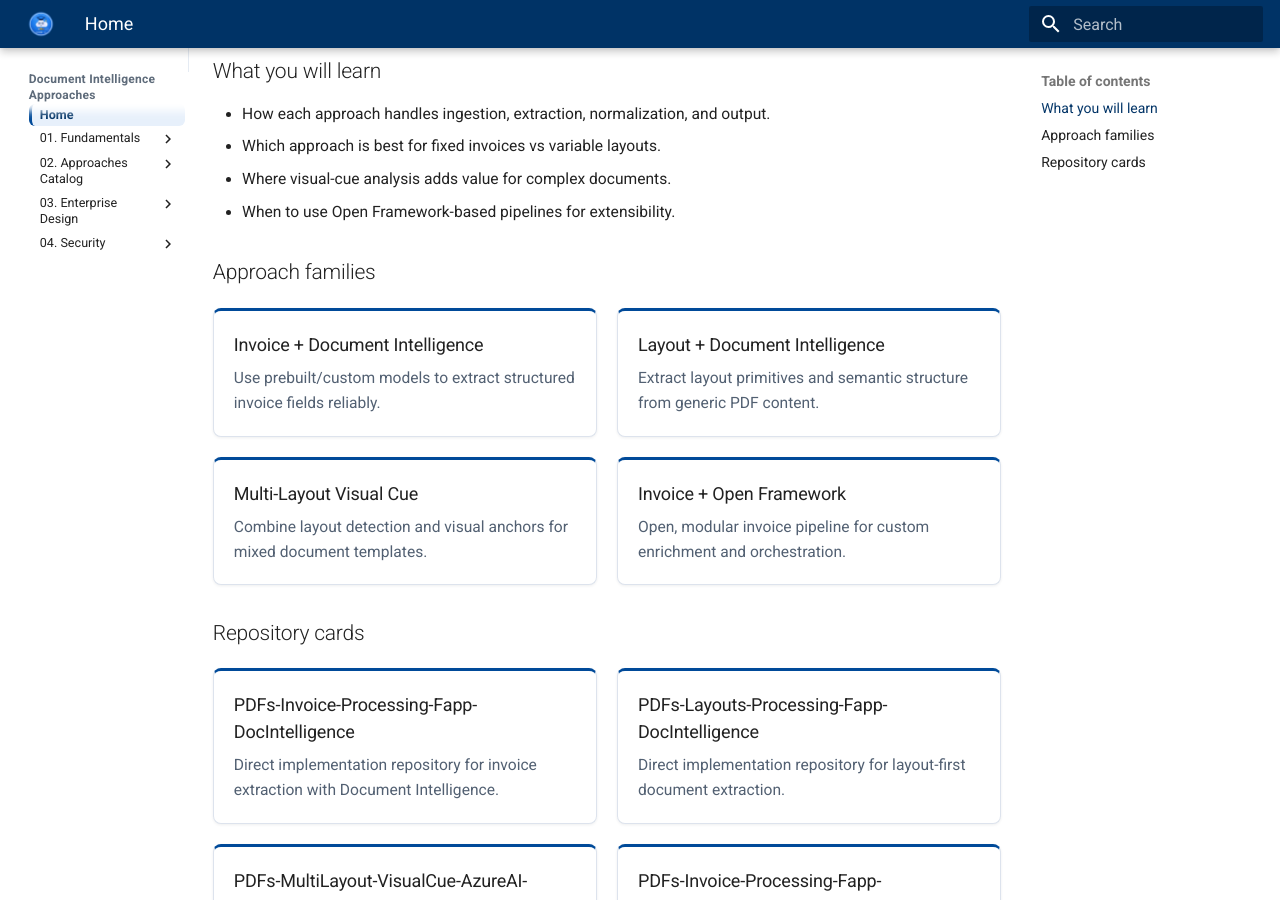
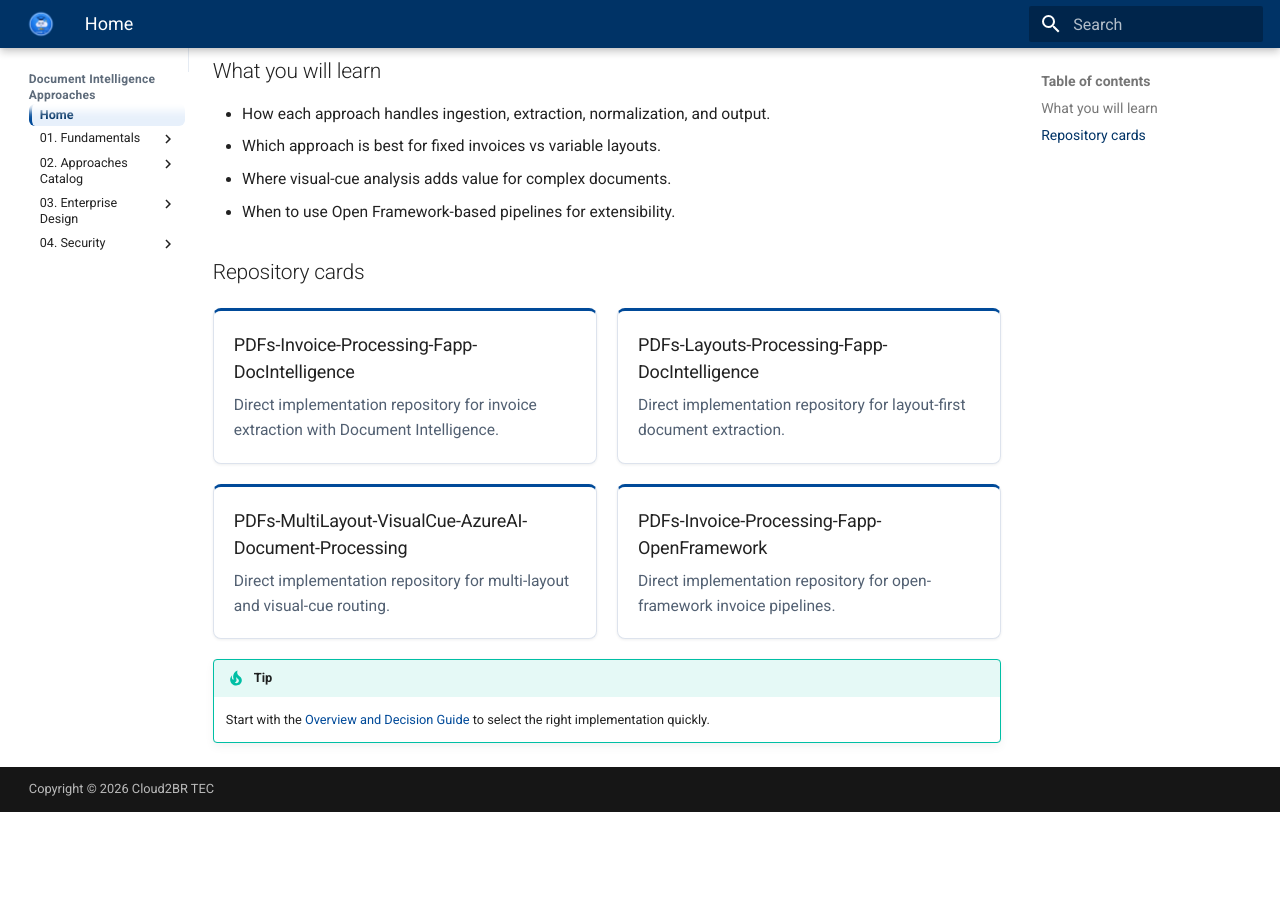
Before and after one commit to Cloud2BR-TEC/ai-academy-101-docs-etl, an MkDocs documentation site: the page built from docs/index.md, in a window 1280 px wide and 900 px high, scrolled down 622 px. Built offline with MkDocs 1.6.1 and Material for MkDocs 9.7.7, drawn with Linux system fonts in a browser that asks for light colours; after the commit the page ends 1434 px from its top, so only the background shows below that.

Commit message:
fix:remove-approach-families-section

```diff
--- a/docs/index.md
+++ b/docs/index.md
@@ -12,32 +12,6 @@ This documentation presents a practical guide for designing document ETL pipelin
 - Which approach is best for fixed invoices vs variable layouts.
 - Where visual-cue analysis adds value for complex documents.
 - When to use Open Framework-based pipelines for extensibility.
-
-## Approach families
-
-<div class="home-grid">
-
-  <a class="home-card" href="02-approaches/invoice-docint.md">
-    <h3>Invoice + Document Intelligence</h3>
-    <p>Use prebuilt/custom models to extract structured invoice fields reliably.</p>
-  </a>
-
-  <a class="home-card" href="02-approaches/layout-docint.md">
-    <h3>Layout + Document Intelligence</h3>
-    <p>Extract layout primitives and semantic structure from generic PDF content.</p>
-  </a>
-
-  <a class="home-card" href="02-approaches/multilayout-visualcue.md">
-    <h3>Multi-Layout Visual Cue</h3>
-    <p>Combine layout detection and visual anchors for mixed document templates.</p>
-  </a>
-
-  <a class="home-card" href="02-approaches/invoice-openframework.md">
-    <h3>Invoice + Open Framework</h3>
-    <p>Open, modular invoice pipeline for custom enrichment and orchestration.</p>
-  </a>
-
-</div>
 
 ## Repository cards
 
```
